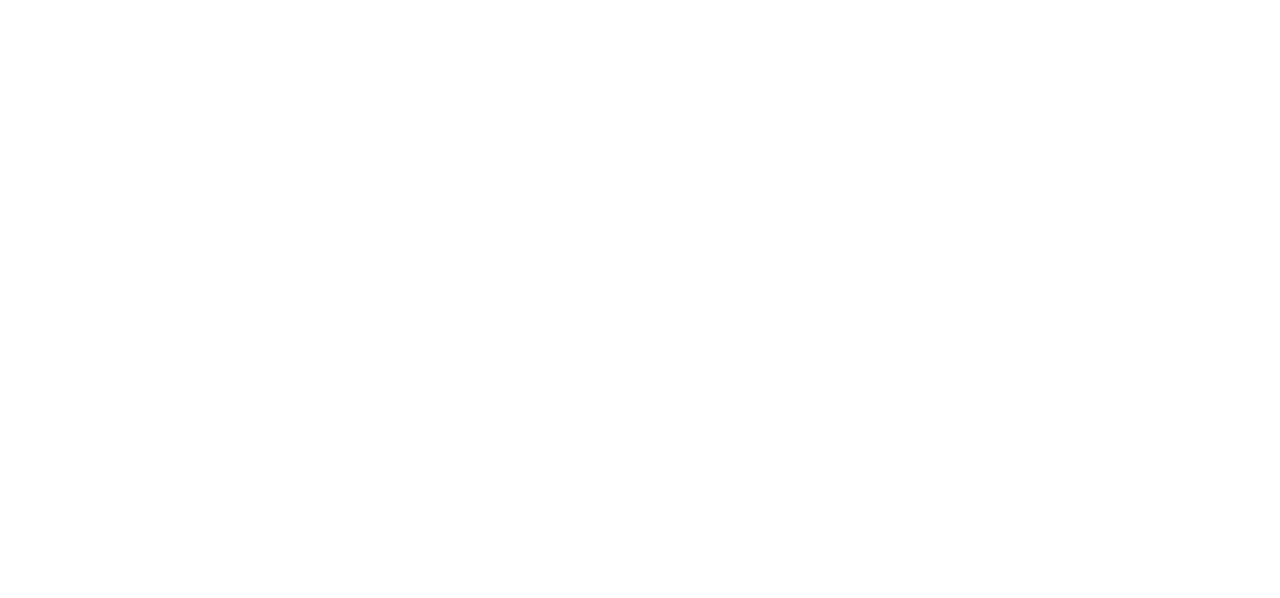
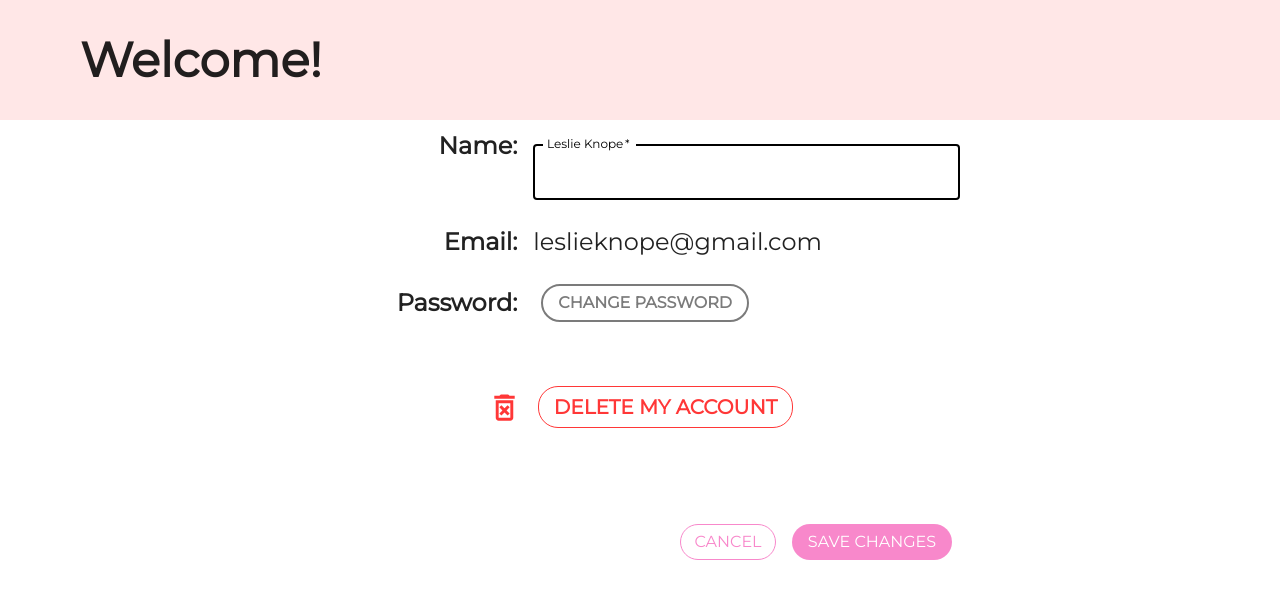
Before and after one commit to Deveraux071/ezraFit, a React (Create React App) app in the folder frontend/: page /edit in a window 1280 px wide. Before the commit this address had no page. Shown: the top 598 px of the page. Built offline with nearby package versions, Linux system fonts and the light colour scheme.

Commit message:
edit and access acount pages

```diff
--- a/frontend/src/App.js
+++ b/frontend/src/App.js
@@ -8,6 +8,9 @@ import { ThemeProvider, CssBaseline } from '@mui/material';
 import { theme } from './theme';
 import { Login } from './auth-pages/login';
 import { Register } from './auth-pages/register';
+import { ViewAccount } from './user-pages/view-account';
+import { EditAccount } from './user-pages/edit-account';
+
 function App() {
   return (
     <ThemeProvider theme={theme}>
@@ -20,6 +23,8 @@ function App() {
           <Route path='/calculating' element={<Calculating/>}/>
           <Route path='/login' element={<Login/>}/>
           <Route path='/register' element={<Register/>}/>
+          <Route path='/account' element={<ViewAccount/>}/>
+          <Route path='/edit' element={<EditAccount/>}/>
         </Routes>
       </Router>
     </ThemeProvider>
--- /dev/null
+++ b/frontend/src/components/account-page-components/edit-account-form.js
@@ -0,0 +1,58 @@
+import { theme } from "../../theme"
+import { Box, Typography, Grid, Button, TextField } from "@mui/material"
+import { PinkOutlineButton } from "../pink-outline-button"
+import { PinkFillButton } from "../pink-fill-button"
+import DeleteForeverOutlinedIcon from '@mui/icons-material/DeleteForeverOutlined';
+
+export const EditAccountForm = ( { name, email, changePW, onDelete, onCancel, onSave } ) => {
+    return (
+        <Box component="form" noValidate display='flex' flexDirection='column' justifyContent='center' width='50%' alignItems='center' sx={{m:'auto'}} >
+            <Grid container sx={{m: 1}}>
+                <Grid item xs={4} display='flex' flexDirection='row' justifyContent='flex-end' sx={{pr: 2}}>
+                    <Typography fontSize='1.5rem' fontWeight={650}>Name: </Typography>
+                </Grid>
+                <Grid item xs={8}>
+                    <TextField
+                        margin="normal"
+                        required
+                        fullWidth
+                        label={name}
+                        id="email"
+                        name="email"
+                        autoFocus
+                    />
+                </Grid>
+            </Grid>
+            <Grid container sx={{m: 1}}>
+                <Grid item xs={4} display='flex' flexDirection='row' justifyContent='flex-end' sx={{pr: 2}}>
+                    <Typography fontSize='1.5rem' fontWeight={650}>Email: </Typography>
+                </Grid>
+                <Grid item xs={8}>
+                    <Typography fontSize='1.5rem'>{email}</Typography>
+                </Grid>
+            </Grid>
+            <Grid display='flex' flexDirection='row' container sx={{m: 1}} alignItems='center'>
+                <Grid item xs={4} display='flex' flexDirection='row' justifyContent='flex-end' sx={{pr: 2}}>
+                    <Typography fontSize='1.5rem' fontWeight={650}>Password: </Typography>
+                </Grid>
+                <Grid item xs={8}>
+                    <Button variant='outlined' onClick={() => changePW()} sx={{border: 2, background: theme.colors.white, borderColor: theme.colors.dark_gray, borderRadius: '20px', m: 1}}>
+                        <Typography fontSize='1rem' color={theme.colors.dark_gray} fontWeight={600}>Change Password</Typography>
+                    </Button>
+                </Grid>
+            </Grid>
+            <Box display='flex' flexDirection='row' justifyContent='space-between' alignItems='center' sx={{mt: 5}}>
+                <DeleteForeverOutlinedIcon fontSize='large' sx={{ color: theme.colors.red, m: 1}}/>
+                <Button variant='outlined' onClick={onDelete} sx={{background: theme.colors.white, borderColor: theme.colors.red, borderRadius: '20px', m: 1}}>
+                    <Typography sx={{color: theme.colors.red}} fontSize='1.25rem' fontWeight={650}>
+                        Delete My Account
+                    </Typography>
+                </Button>
+            </Box>
+            <Box width='100%' display='flex' flexDirection='row' justifyContent='flex-end' sx={{mt: 10}}>
+                <PinkOutlineButton text='Cancel' onClick={onCancel} width='15%'/>
+                <PinkFillButton text='Save Changes' onClick={onSave} width='25%'/>
+            </Box>
+        </Box>
+    )
+}
--- /dev/null
+++ b/frontend/src/components/account-page-components/view-account-form.js
@@ -0,0 +1,39 @@
+import { theme } from "../../theme"
+import { Box, Typography, Grid, Button } from "@mui/material"
+import { EditButton } from "../edit-button"
+
+export const ViewAccountForm = ( { name, email, changePW, onEdit } ) => {
+    return (
+        <Box display='flex' flexDirection='column' justifyContent='center' width='35%' alignItems='center' sx={{m:'auto'}}>
+            <Box display='flex' flexDirection='row' justifyContent='flex-end' width='100%'>
+                <EditButton onClick={onEdit} fontSize='1.25rem' fontWeight={650}/>
+            </Box>
+            <Grid container sx={{m: 1}}>
+                <Grid item xs={4} display='flex' flexDirection='row' justifyContent='flex-end' sx={{pr: 2}}>
+                    <Typography fontSize='1.5rem' fontWeight={650}>Name: </Typography>
+                </Grid>
+                <Grid item xs={8}>
+                    <Typography fontSize='1.5rem'>{name}</Typography>
+                </Grid>
+            </Grid>
+            <Grid container sx={{m: 1}}>
+                <Grid item xs={4} display='flex' flexDirection='row' justifyContent='flex-end' sx={{pr: 2}}>
+                    <Typography fontSize='1.5rem' fontWeight={650}>Email: </Typography>
+                </Grid>
+                <Grid item xs={8}>
+                    <Typography fontSize='1.5rem'>{email}</Typography>
+                </Grid>
+            </Grid>
+            <Grid display='flex' flexDirection='row' container sx={{m: 1}} alignItems='center'>
+                <Grid item xs={4} display='flex' flexDirection='row' justifyContent='flex-end' sx={{pr: 2}}>
+                    <Typography fontSize='1.5rem' fontWeight={650}>Password: </Typography>
+                </Grid>
+                <Grid item xs={8}>
+                    <Button variant='outlined' onClick={() => changePW()} sx={{border: 2, background: theme.colors.white, borderColor: theme.colors.dark_gray, borderRadius: '20px', m: 1}}>
+                        <Typography fontSize='1rem' color={theme.colors.dark_gray} fontWeight={600}>Change Password</Typography>
+                    </Button>
+                </Grid>
+            </Grid>
+        </Box>
+    )
+}
--- /dev/null
+++ b/frontend/src/components/edit-button.js
@@ -0,0 +1,11 @@
+import { Button, Typography } from "@mui/material"
+import EditOutlinedIcon from '@mui/icons-material/EditOutlined';
+import { theme } from "../theme"
+
+export const EditButton = ( {onClick, fontSize, fontWeight} ) => {
+    return (
+        <Button variant='outlined' startIcon={<EditOutlinedIcon/>} onClick={onClick} sx={{border: 0, background: theme.colors.white, m: 1, width: '50%', textTransform: 'none'}}>
+            <Typography fontSize={fontSize} fontWeight={fontWeight} color={theme.colors.black}>Edit</Typography>
+        </Button>
+    )
+}
--- a/frontend/src/components/pink-fill-button.js
+++ b/frontend/src/components/pink-fill-button.js
@@ -1,9 +1,9 @@
 import { Button, Typography } from "@mui/material"
 import { theme } from "../theme"
 
-export const PinkFillButton = ( {onClick, text, icon, fontSize} ) => {
+export const PinkFillButton = ( {onClick, text, icon, fontSize, width='50%'} ) => {
     return (
-        <Button onClick={onClick} startIcon={icon} sx={{background: theme.colors.pink, borderRadius: '20px', m: 1, width:'50%'}}>
+        <Button onClick={onClick} startIcon={icon} sx={{background: theme.colors.pink, borderRadius: '20px', m: 1, width:width}}>
             <Typography fontSize={fontSize} color={theme.colors.white}>{text}</Typography>
         </Button>
     )
--- a/frontend/src/components/pink-outline-button.js
+++ b/frontend/src/components/pink-outline-button.js
@@ -1,9 +1,9 @@
 import { Button, Typography } from "@mui/material"
 import { theme } from "../theme"
 
-export const PinkOutlineButton = ( {onClick, text, icon, fontSize} ) => {
+export const PinkOutlineButton = ( {onClick, text, icon, fontSize, width='50%'} ) => {
     return (
-        <Button variant='outlined' startIcon={icon} onClick={onClick} sx={{background: theme.colors.white, borderColor: theme.colors.pink, borderRadius: '20px', m: 1, width: '50%'}}>
+        <Button variant='outlined' startIcon={icon} onClick={onClick} sx={{background: theme.colors.white, borderColor: theme.colors.pink, borderRadius: '20px', m: 1, width: width}}>
             <Typography fontSize={fontSize} color={theme.colors.pink}>{text}</Typography>
         </Button>
     )
--- /dev/null
+++ b/frontend/src/components/welcome-banner.js
@@ -0,0 +1,11 @@
+import { Box, Typography } from "@mui/material"
+
+export const WelcomeBanner = () => {
+    return (
+        <Box display='flex' flexDirection='row' alignItems='center' height='15vh' sx={{
+            background: 'rgba(255, 158, 158, 0.25)',
+        }}>
+            <Typography fontSize='3rem' fontWeight={800} sx={{pl: 10}}>Welcome!</Typography>
+        </Box>
+    )
+}
--- a/frontend/src/theme.js
+++ b/frontend/src/theme.js
@@ -27,7 +27,10 @@ export const theme = createTheme(
         colors: {
             pink: '#F888CB',
             white: '#ffffff',
-            gray: '#AEAEAE'
+            gray: '#AEAEAE',
+            dark_gray: '#7B7B7B',
+            bg_pink: '#FF9E9E',
+            red: '#FF3737'
         }
     },
     {
--- /dev/null
+++ b/frontend/src/user-pages/edit-account.js
@@ -0,0 +1,34 @@
+import { Box } from "@mui/material"
+import { useNavigate } from 'react-router-dom';
+import { WelcomeBanner } from "../components/welcome-banner";
+import { EditAccountForm } from "../components/account-page-components/edit-account-form";
+
+export const EditAccount = () => {
+    const navigate = useNavigate();
+    const name = 'Leslie Knope'
+    const email = 'leslieknope@gmail.com'
+
+    const changePW = () => {
+        console.log('change')
+    }
+
+    const onDelete = () => {
+        console.log('delete')
+        //navigate('/edit')
+    }
+
+    const onCancel = () => {
+        navigate('/account')
+    }
+
+    const onSave = () => {
+        console.log('save')
+        //navigate('/edit')
+    }
+    return (
+        <Box>
+            <WelcomeBanner/>
+            <EditAccountForm name={name} email={email} changePW={() => changePW()} onDelete={() => onDelete()} onCancel={() => onCancel()} onSave={() => onSave()}/>
+        </Box>
+    )
+}
--- /dev/null
+++ b/frontend/src/user-pages/view-account.js
@@ -0,0 +1,26 @@
+import { Box } from "@mui/material"
+import { ViewAccountForm } from "../components/account-page-components/view-account-form"
+import { useNavigate } from 'react-router-dom';
+import { WelcomeBanner } from "../components/welcome-banner";
+
+export const ViewAccount = () => {
+
+    const navigate = useNavigate();
+    const name = 'Leslie Knope'
+    const email = 'leslieknope@gmail.com'
+
+    const changePW = () => {
+        console.log('change')
+    }
+
+    const onEdit = () => {
+        navigate('/edit')
+    }
+
+    return (
+        <Box>
+            <WelcomeBanner/>
+            <ViewAccountForm name={name} email={email} changePW={() => changePW()} onEdit={() => onEdit()}/>
+        </Box>
+    )
+}
```
